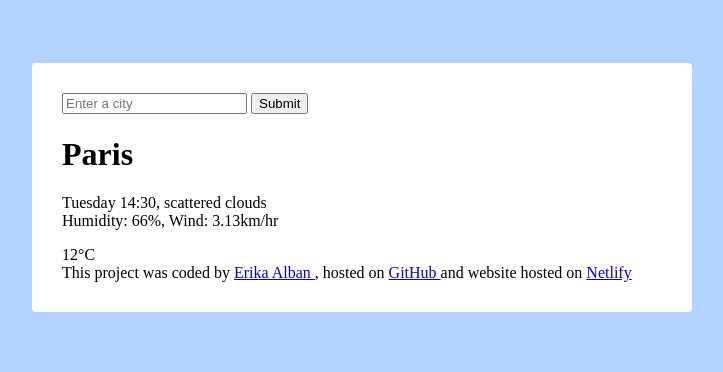
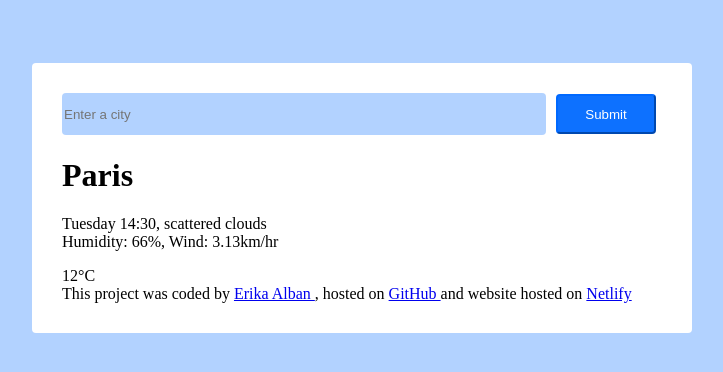
Before and after one commit to erikaalban/shecodes-w7-project, a plain HTML site: page index.html in a window 1280 px wide. Shown: the whole page, without its empty margins (278-1001 px from the left). Drawn offline with Linux system fonts and the light colour scheme.

Commit message:
adds classes to html and css styling of input box and submit button

```diff
--- a/index.html
+++ b/index.html
@@ -10,8 +10,13 @@
     <div class="jonathan">
       <header>
         <form>
-          <input type="text" placeholder="Enter a city" required />
-          <input type="submit" value="Submit" />
+          <input
+            type="text"
+            placeholder="Enter a city"
+            required
+            class="location-input"
+          />
+          <input type="submit" value="Submit" class="submit-button" />
         </form>
       </header>
       <main>
--- a/style.css
+++ b/style.css
@@ -10,3 +10,21 @@ body {
   padding: 30px;
   border-radius: 4px;
 }
+
+.location-input {
+  background-color: rgba(0, 106, 255, 0.3);
+  width: 80%;
+  height: 40px;
+  border: none;
+  border-radius: 4px;
+}
+
+.submit-button {
+  background-color: rgba(0, 106, 255, 0.95);
+  width: 100px;
+  height: 40px;
+  border-radius: 4px;
+  margin-left: 6px;
+  color: white;
+  border-color: rgba(0, 106, 255, 0.95);
+}
```
